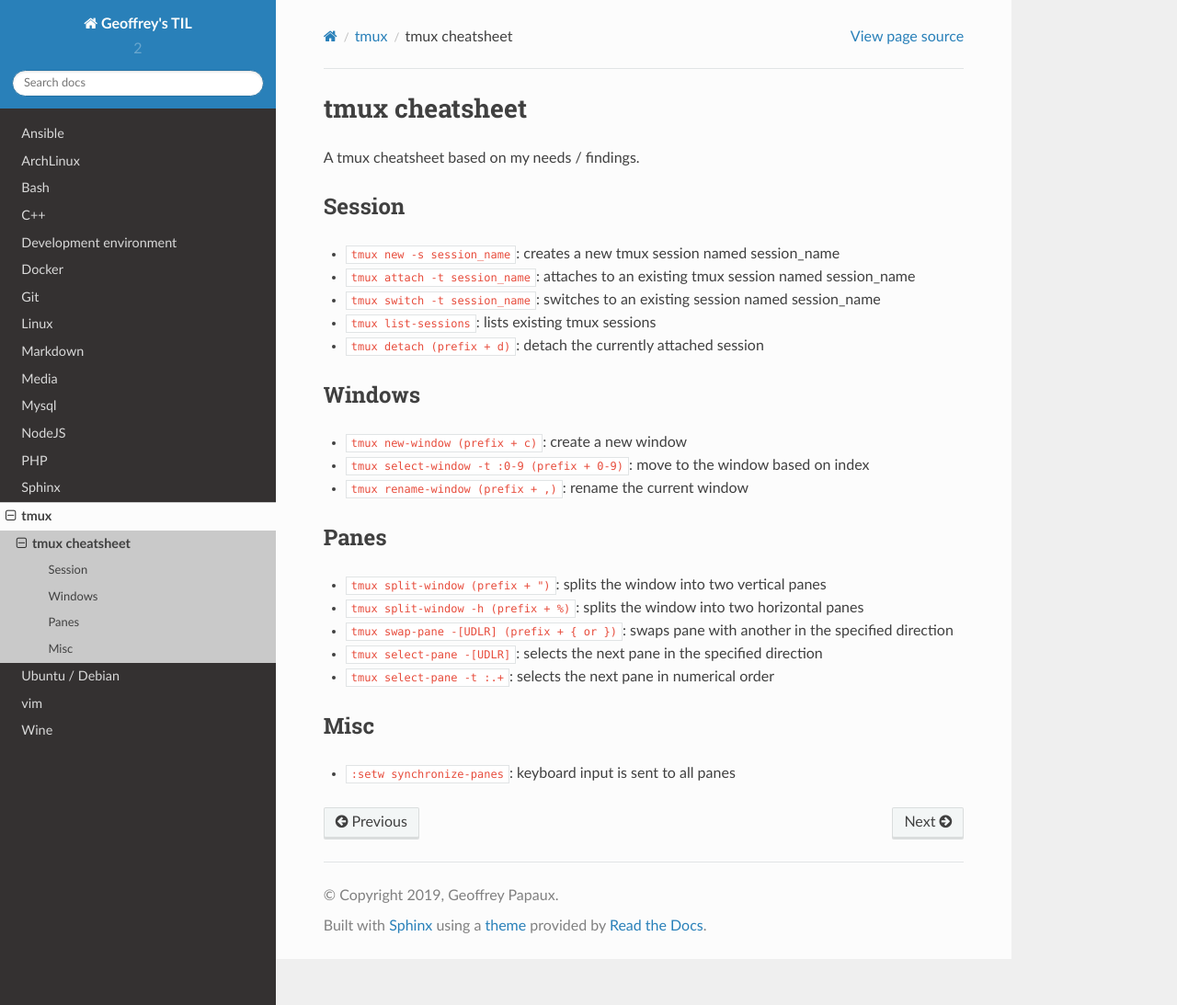
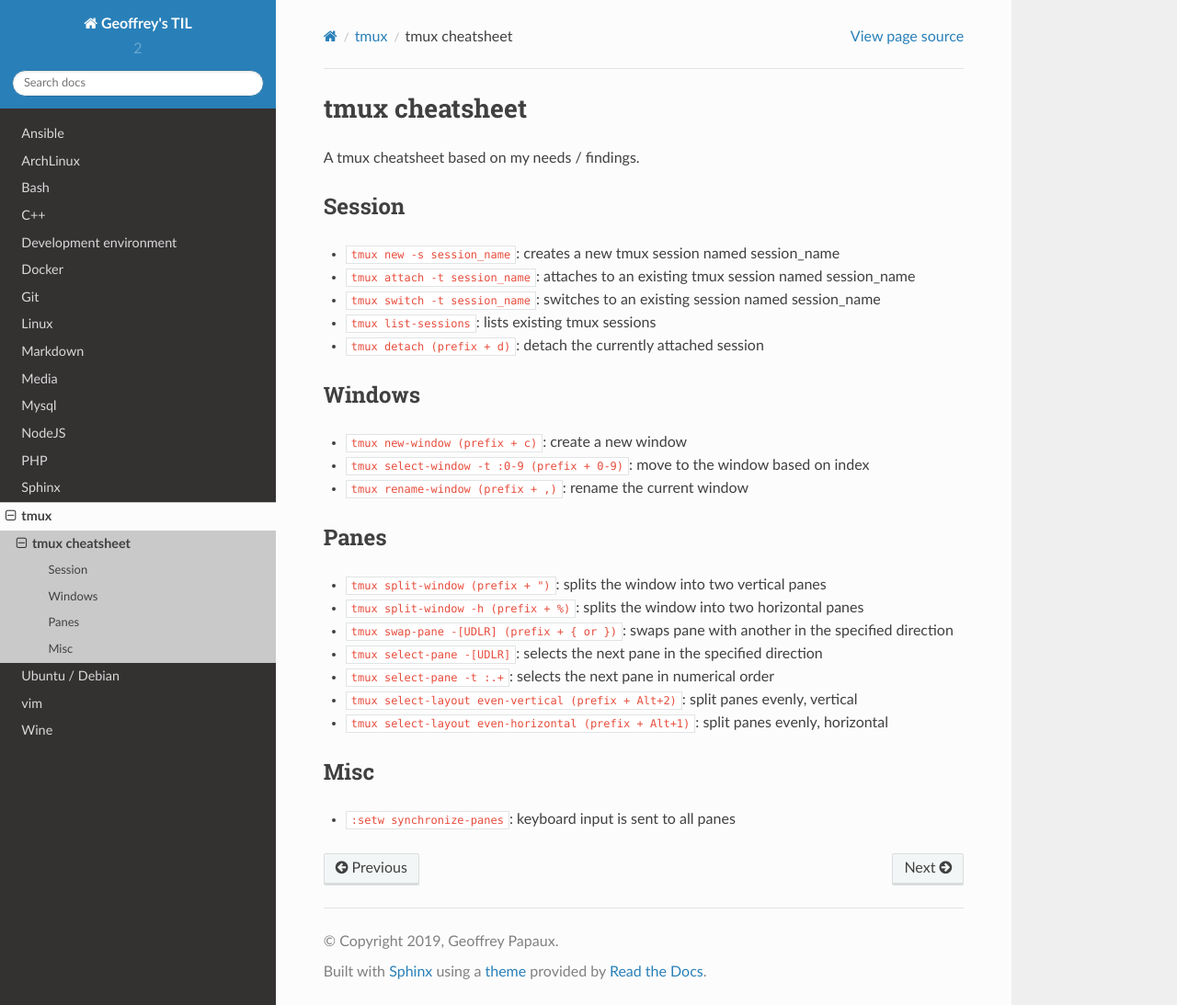
Before and after one commit to papaux/til, a Sphinx documentation site: the page built from source/tmux/cheatsheet.rst, in a window 1280 px wide and 1093 px high. Shown: the whole window at 92% size. Built offline with Sphinx 7.4.7 and the Read the Docs theme 2.0.0, drawn with Linux system fonts in a browser that asks for light colours.

Commit message:
tmux: add shortcuts for split horizontal / vertical

```diff
--- a/source/tmux/cheatsheet.rst
+++ b/source/tmux/cheatsheet.rst
@@ -27,6 +27,8 @@ Panes
 - ``tmux swap-pane -[UDLR] (prefix + { or })``: swaps pane with another in the specified direction
 - ``tmux select-pane -[UDLR]``: selects the next pane in the specified direction
 - ``tmux select-pane -t :.+``: selects the next pane in numerical order
+- ``tmux select-layout even-vertical (prefix + Alt+2)``: split panes evenly, vertical
+- ``tmux select-layout even-horizontal (prefix + Alt+1)``: split panes evenly, horizontal
 
 Misc
 ~~~~~~~~~~~~~~~~
```
